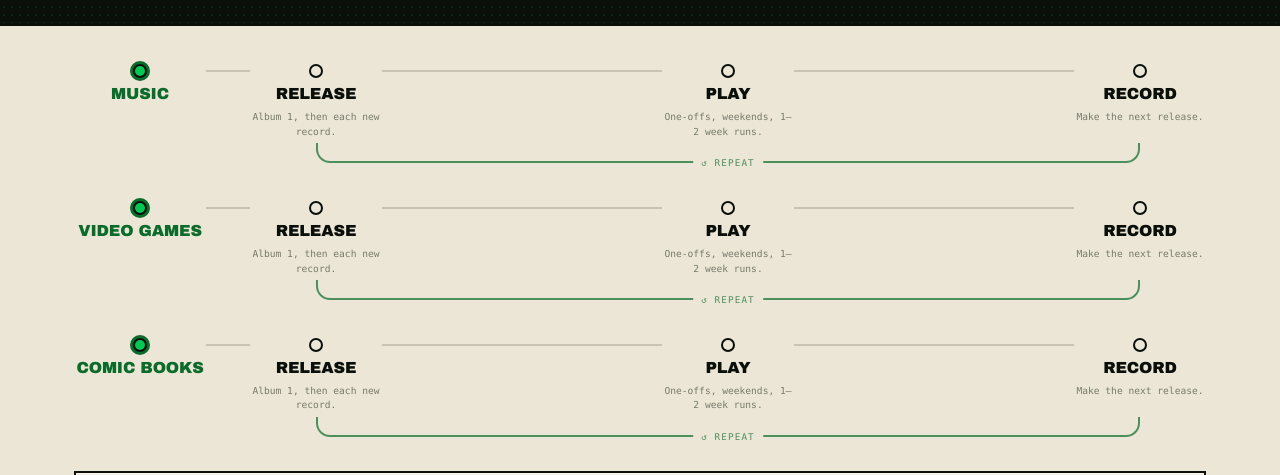
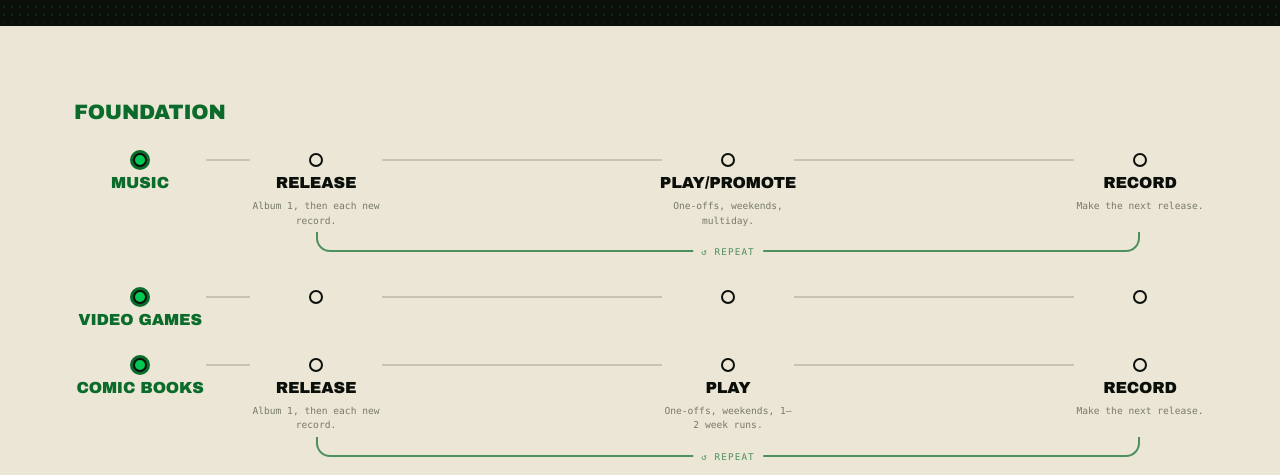
Before and after one commit to DPappageorge/scouter-first-album-campaign, a plain HTML site: page index.html in a window 1280 px wide. Shown: the part 133-608 px from the top of the page. Drawn offline with Linux system fonts and the light colour scheme.

Commit message:
Add Foundation heading; tweak Music; empty the Video Games line
Scoot diagram down, add FOUNDATION above Music, rename Play->Play/Promote
with new description, strip Video Games phase text and repeat arc.

Co-Authored-By: Claude Opus 4.8 (1M context) <noreply@anthropic.com>

```diff
--- a/index.html
+++ b/index.html
@@ -68,7 +68,8 @@
   .rule{height:2px;background:var(--line);border:0;margin:0}
 
   /* ---------- CAMPAIGN TIMELINES ---------- */
-  .cycle{margin:0 0 26px;display:flex;flex-direction:column;gap:30px}
+  .cycle{margin:38px 0 26px;display:flex;flex-direction:column;gap:30px}
+  .cyc-foundation{font-family:var(--disp);font-weight:900;text-transform:uppercase;letter-spacing:-.01em;font-size:1.3rem;line-height:1;color:var(--accent-ink);margin:0}
   .cyc-track{display:flex;align-items:flex-start;justify-content:center}
   .cyc-node{flex:0 0 auto;width:132px;max-width:30vw;display:flex;flex-direction:column;align-items:center;text-align:center;gap:8px}
   .cyc-dot{box-sizing:border-box;width:14px;height:14px;border-radius:50%;background:var(--ground);border:2px solid var(--line);flex:none}
@@ -79,6 +80,7 @@
   .cyc-d{font-family:var(--mono);font-size:.6rem;line-height:1.5;color:var(--fg-faint)}
   .cyc-seg{flex:0 0 44px;width:44px;height:2px;background:var(--line-soft);margin-top:6px}
   .cyc-loopwrap{position:relative;display:flex;align-items:flex-start;flex:1 1 auto;padding-bottom:32px}
+  .cyc-loopwrap.bare{padding-bottom:0}
   .cyc-loopwrap .cyc-seg{flex:1 1 auto;width:auto;min-width:18px}
   .cyc-return{position:absolute;left:66px;right:66px;bottom:8px;height:20px;border:2px solid var(--accent-ink);border-top:0;border-radius:0 0 14px 14px;opacity:.7}
   .cyc-return .lbl{position:absolute;left:50%;bottom:-10px;transform:translateX(-50%);background:var(--ground);padding:0 8px;font-family:var(--mono);font-size:.58rem;letter-spacing:.12em;text-transform:uppercase;color:var(--accent-ink);white-space:nowrap}
@@ -310,7 +312,8 @@
   <div class="wrap">
 
     <!-- ============ CAMPAIGN TIMELINES ============ -->
-    <div class="cycle" role="img" aria-label="Three parallel timelines — music, video games, and comic books — each: release, play, record, then repeat.">
+    <div class="cycle" role="img" aria-label="Foundation, then three timelines — music (release, play/promote, record, repeat), video games, and comic books.">
+      <h2 class="cyc-foundation">Foundation</h2>
       <div class="cyc-track">
         <div class="cyc-node found">
           <span class="cyc-dot" aria-hidden="true"></span>
@@ -326,8 +329,8 @@
           <span class="cyc-seg" aria-hidden="true"></span>
           <div class="cyc-node">
             <span class="cyc-dot" aria-hidden="true"></span>
-            <span class="cyc-t">Play</span>
-            <span class="cyc-d">One-offs, weekends, 1–2 week runs.</span>
+            <span class="cyc-t">Play/Promote</span>
+            <span class="cyc-d">One-offs, weekends, multiday.</span>
           </div>
           <span class="cyc-seg" aria-hidden="true"></span>
           <div class="cyc-node">
@@ -345,25 +348,12 @@
           <span class="cyc-t">Video Games</span>
         </div>
         <span class="cyc-seg" aria-hidden="true"></span>
-        <div class="cyc-loopwrap">
-          <div class="cyc-node">
-            <span class="cyc-dot" aria-hidden="true"></span>
-            <span class="cyc-t">Release</span>
-            <span class="cyc-d">Album 1, then each new record.</span>
-          </div>
+        <div class="cyc-loopwrap bare">
+          <div class="cyc-node"><span class="cyc-dot" aria-hidden="true"></span></div>
           <span class="cyc-seg" aria-hidden="true"></span>
-          <div class="cyc-node">
-            <span class="cyc-dot" aria-hidden="true"></span>
-            <span class="cyc-t">Play</span>
-            <span class="cyc-d">One-offs, weekends, 1–2 week runs.</span>
-          </div>
+          <div class="cyc-node"><span class="cyc-dot" aria-hidden="true"></span></div>
           <span class="cyc-seg" aria-hidden="true"></span>
-          <div class="cyc-node">
-            <span class="cyc-dot" aria-hidden="true"></span>
-            <span class="cyc-t">Record</span>
-            <span class="cyc-d">Make the next release.</span>
-          </div>
-          <span class="cyc-return" aria-hidden="true"><span class="lbl">↺ repeat</span></span>
+          <div class="cyc-node"><span class="cyc-dot" aria-hidden="true"></span></div>
         </div>
       </div>
 
```
